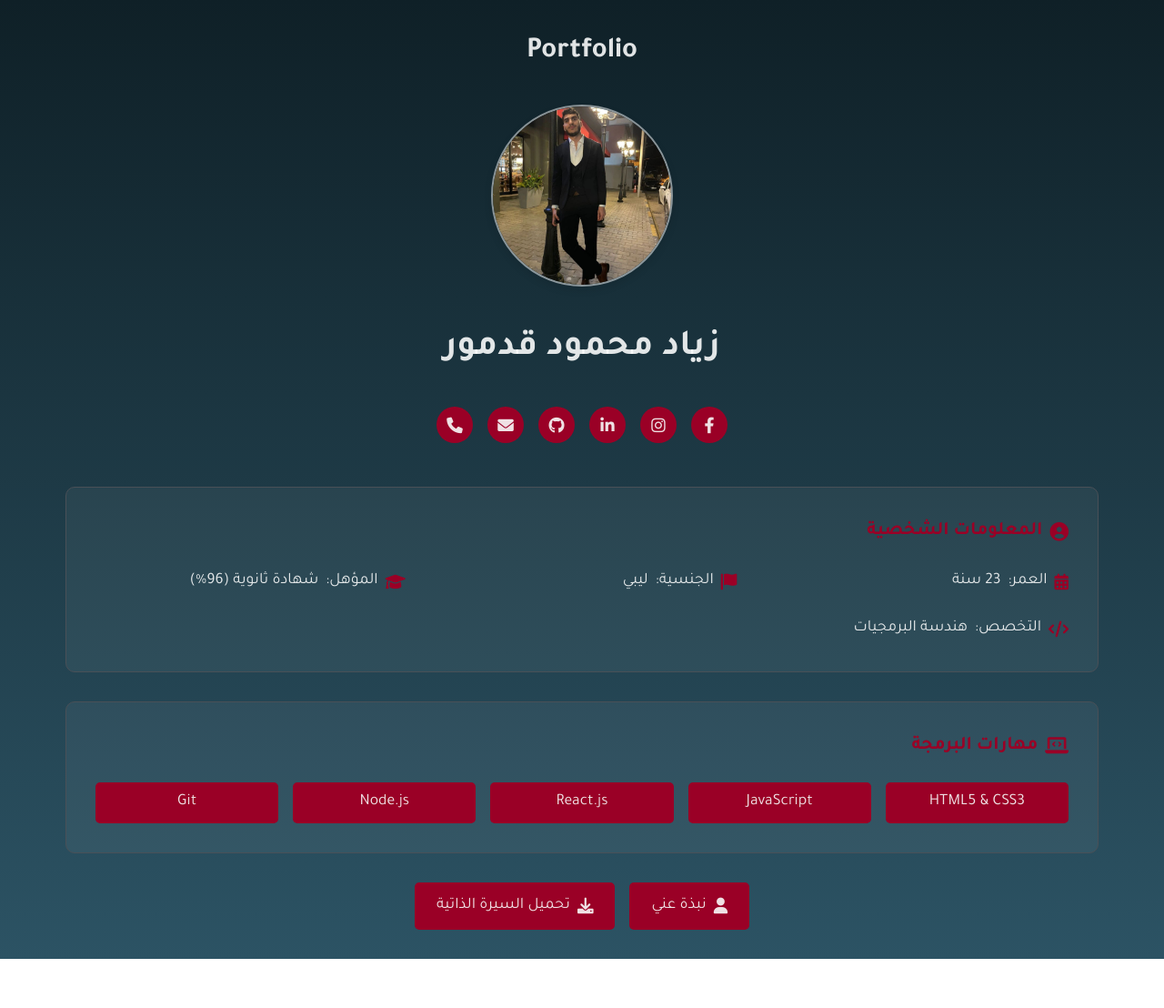
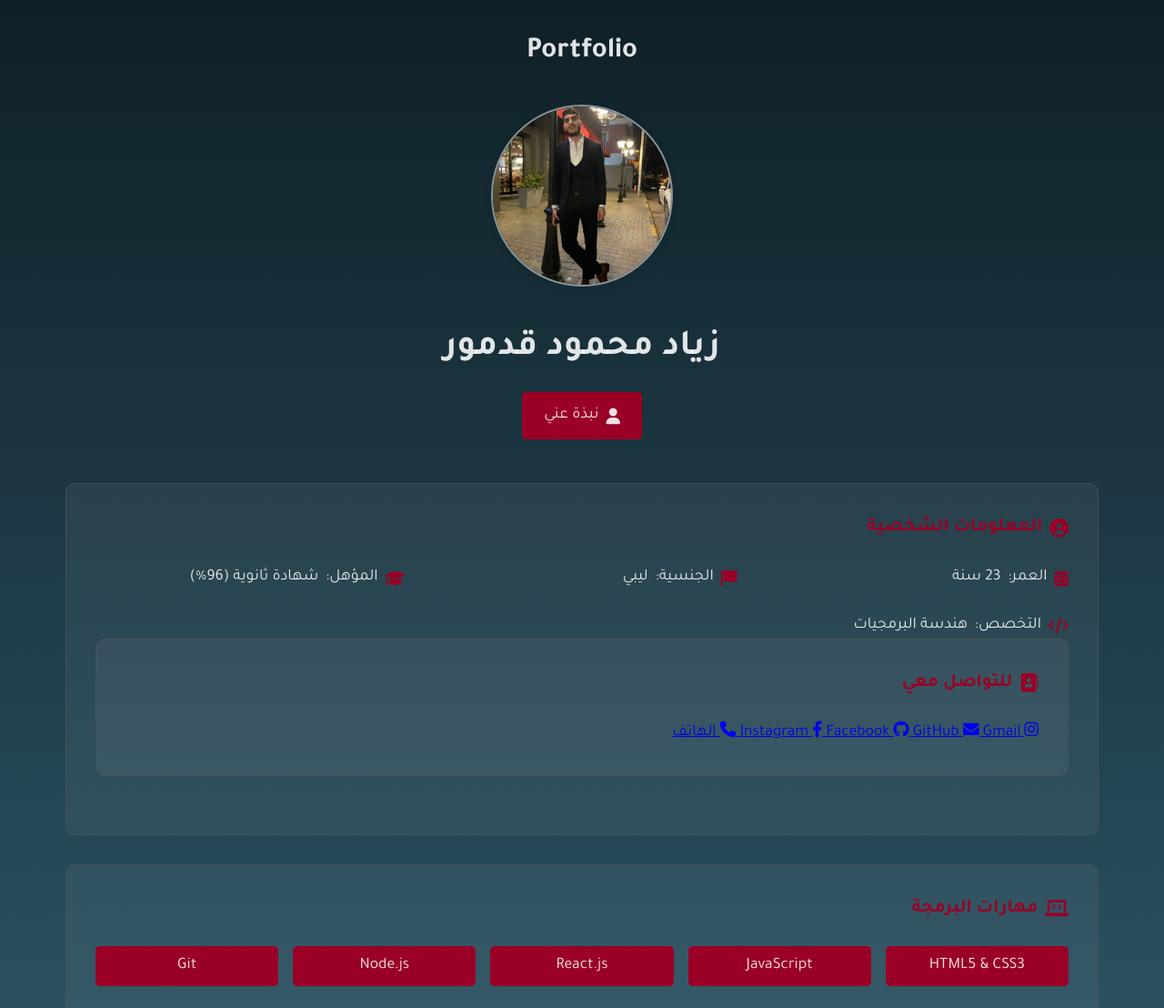
Before and after one commit to ziadg249/personal, a plain HTML site: page index.html in a window 1280 px wide. Shown: the top 1108 px of the page at 91% size. Before the commit the page ends 1054 px from the top, so only its background shows below. Drawn offline with Linux system fonts and the light colour scheme.

Commit message:
Update index.html

```diff
--- a/index.html
+++ b/index.html
@@ -1,38 +1,26 @@
 <!DOCTYPE html>
 <html lang="ar" dir="rtl">
 <head>
-    <meta charset="UTF-8">
-    <meta name="viewport" content="width=device-width, initial-scale=1.0">
-    <link href="https://fonts.googleapis.com/css2?family=Tajawal:wght@400;500;700&display=swap" rel="stylesheet">
-    <link href="https://fonts.googleapis.com/css2?family=Cairo:wght@400;600;700&display=swap" rel="stylesheet">
-    <link rel="stylesheet" href="style.css">
-    <link rel="stylesheet" href="https://cdnjs.cloudflare.com/ajax/libs/font-awesome/6.0.0/css/all.min.css">
+    <meta charset="UTF-8" />
+    <meta name="viewport" content="width=device-width, initial-scale=1.0" />
+    <link href="https://fonts.googleapis.com/css2?family=Tajawal:wght@400;500;700&display=swap" rel="stylesheet" />
+    <link href="https://fonts.googleapis.com/css2?family=Cairo:wght@400;600;700&display=swap" rel="stylesheet" />
+    <link rel="stylesheet" href="style.css" />
+    <link rel="stylesheet" href="https://cdnjs.cloudflare.com/ajax/libs/font-awesome/6.0.0/css/all.min.css" />
     <title>السيرة الذاتية | زياد محمود قدمور</title>
+    <link rel="icon" href="logo.png">
 </head>
 <body>
     <div class="container">
         <header>
             <h1 class="logo">Portfolio</h1>
-            <img src="ziad.jpg" alt="الصورة الشخصية" class="profile-image">
+            <img src="ziad.jpg" alt="الصورة الشخصية" class="profile-image" />
             <h2 class="name">زياد محمود قدمور</h2>
-            <div class="social-links">
-                <a href="https://www.facebook.com/ziad.gadmor" target="_blank" title="Facebook" class="social-icon">
-                    <i class="fab fa-facebook-f"></i>
-                </a>
-                <a href="https://www.instagram.com/ziad_.gadmor/" target="_blank" title="Instagram" class="social-icon">
-                    <i class="fab fa-instagram"></i>
-                </a>
-                <a href="https://www.linkedin.com/in/ziad-gadmor" target="_blank" title="LinkedIn" class="social-icon">
-                    <i class="fab fa-linkedin-in"></i>
-                </a>
-                <a href="https://github.com/ziad-gadmor" target="_blank" title="GitHub" class="social-icon">
-                    <i class="fab fa-github"></i>
-                </a>
-                <a href="mailto:ziad.gadmor@example.com" title="البريد الإلكتروني" class="social-icon">
-                    <i class="fas fa-envelope"></i>
-                </a>
-                <a href="tel:+218910131721" title="الهاتف" class="social-icon">
-                    <i class="fas fa-phone"></i>
+
+            <!-- زر نبذة عني تحت الاسم مباشرة -->
+            <div class="buttons" style="justify-content: center; margin-top: 1rem;">
+                <a href="about.html" class="btn about-btn">
+                    <i class="fas fa-user"></i> نبذة عني
                 </a>
             </div>
         </header>
@@ -62,6 +50,28 @@
                         <span class="value"> هندسة البرمجيات </span>
                     </div>
                 </div>
+
+                <!-- قسم روابط التواصل -->
+                <section class="section contact-section">
+                    <h3><i class="fas fa-address-book"></i> للتواصل معي</h3>
+                    <div class="contact-links">
+                        <a href="https://www.instagram.com/ziad_.gadmor/" target="_blank" class="contact-link">
+                            <i class="fab fa-instagram"></i> Instagram
+                        </a>
+                        <a href="https://www.facebook.com/share/16LzYK2rmf/?mibextid=wwXIfr" target="_blank" class="contact-link">
+                            <i class="fab fa-facebook-f"></i> Facebook
+                        </a>
+                        <a href="https://github.com/ziadg249" target="_blank" class="contact-link">
+                            <i class="fab fa-github"></i> GitHub
+                        </a>
+                        <a href="mailto:zizogadmor@gmail.com" class="contact-link">
+                            <i class="fas fa-envelope"></i> Gmail
+                        </a>
+                        <a href="tel:+218910131721" class="contact-link">
+                            <i class="fas fa-phone"></i> الهاتف
+                        </a>
+                    </div>
+                </section>
             </section>
 
             <section class="section skills-section">
@@ -74,15 +84,6 @@
                     <div class="skill-item">Git</div>
                 </div>
             </section>
-
-            <div class="buttons">
-                <a href="about.html" class="btn about-btn">
-                    <i class="fas fa-user"></i> نبذة عني
-                </a>
-                <a href="#" class="btn cv-btn">
-                    <i class="fas fa-download"></i> تحميل السيرة الذاتية
-                </a>
-            </div>
         </main>
     </div>
 </body>
```
